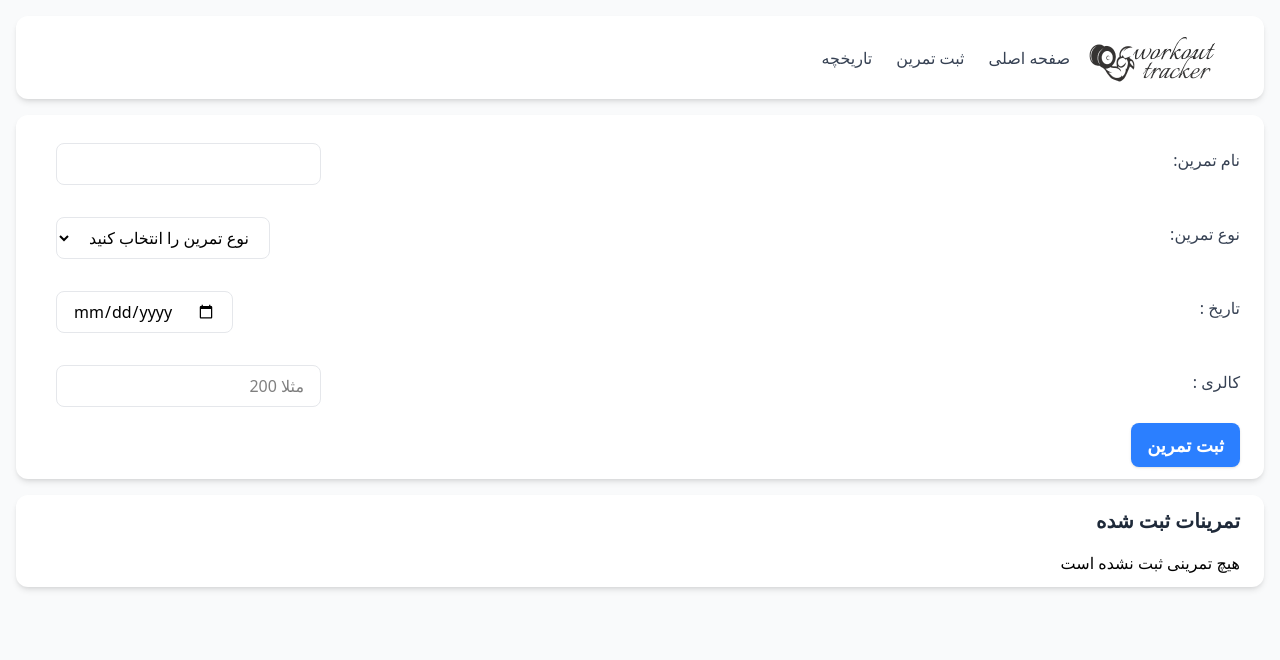
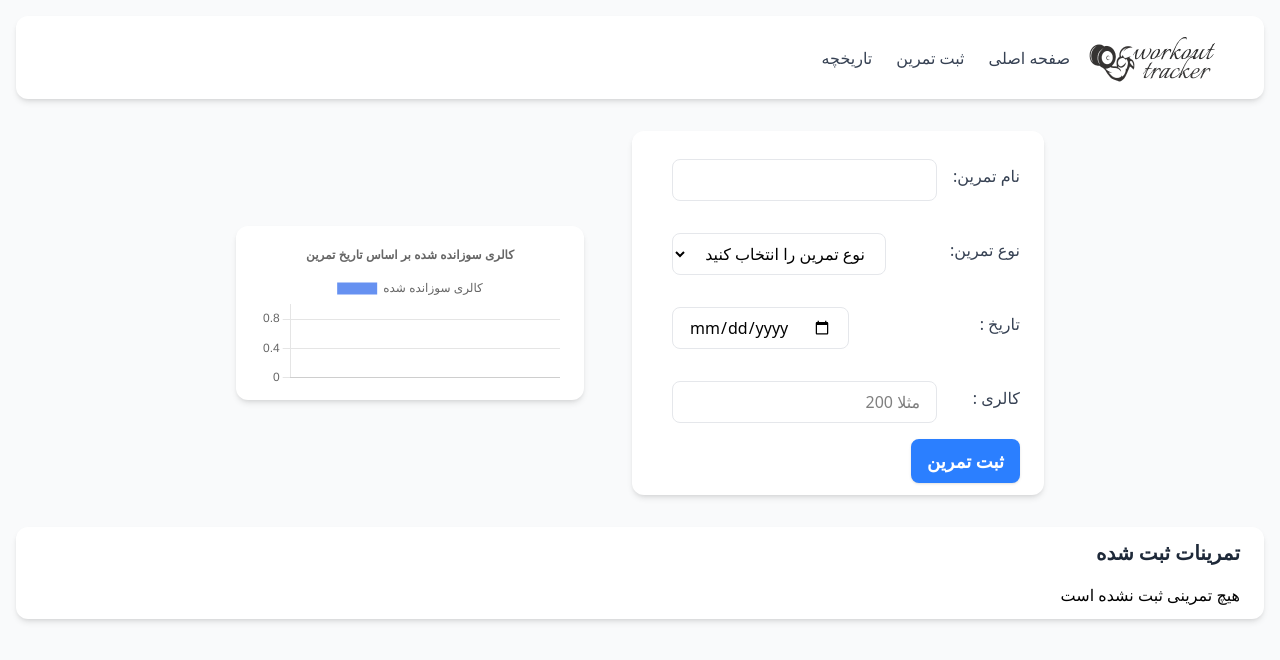
Before and after one commit to alireza-k97/workout-tracker, a React (Vite) app in the folder my-project/: page / in a window 1280 px wide. Shown: the top 660 px of the page. Built offline with nearby package versions, Linux system fonts and the light colour scheme.

Commit message:
added chart js

```diff
--- a/my-project/src/App.jsx
+++ b/my-project/src/App.jsx
@@ -3,6 +3,7 @@ import React, { useState } from "react";
 import Navbar from './components/navbar'
 import WorkoutForm from './components/form';
 import WorkoutList from './components/WorkoutList'
+import  ProgressBarChart from './components/chart';
 
 function App() {
    const [workouts, setWorkouts] = useState([]);
@@ -14,7 +15,10 @@ function App() {
    return(
     <div dir='rtl'>
       <Navbar />
-      <WorkoutForm onAdd={handleAddWorkout}/>
+      <div className='flex justify-center items-center gap-4'>
+        <WorkoutForm onAdd={handleAddWorkout}/>
+        <ProgressBarChart data={workouts}/>
+      </div>
       <WorkoutList workouts={workouts} />
     </div>
   );
--- /dev/null
+++ b/my-project/src/components/chart.jsx
@@ -0,0 +1,52 @@
+import React from "react";
+import { Bar } from "react-chartjs-2";
+import {
+  Chart as ChartJS,
+  CategoryScale,
+  LinearScale,
+  BarElement,
+  Title,
+  Tooltip,
+  Legend,
+} from "chart.js";
+
+// ثبت پلاگین‌ها
+ChartJS.register(CategoryScale, LinearScale, BarElement, Title, Tooltip, Legend);
+
+function ProgressBarChart({ data }) {
+  // مرتب‌سازی داده‌ها بر اساس تاریخ
+  const sorted = [...data].sort((a, b) => new Date(a.date) - new Date(b.date));
+  const labels = sorted.map(item => item.date);
+  const calories = sorted.map(item => Number(item.calories));
+
+  const chartData = {
+    labels,
+    datasets: [
+      {
+        label: "کالری سوزانده شده",
+        data: calories,
+        backgroundColor: "rgba(37, 99, 235, 0.7)",
+        borderRadius: 6,
+      }
+    ]
+  };
+
+  const options = {
+    responsive: true,
+    plugins: {
+      legend: { position: "top" },
+      title: { display: true, text: "کالری سوزانده شده بر اساس تاریخ تمرین" }
+    },
+    scales: {
+      y: { beginAtZero: true }
+    }
+  };
+
+  return (
+    <div className="bg-white shadow-md px-6 py-3 rounded-xl m-4">
+      <Bar data={chartData} options={options} />
+    </div>
+  );
+}
+
+export default ProgressBarChart;
```
